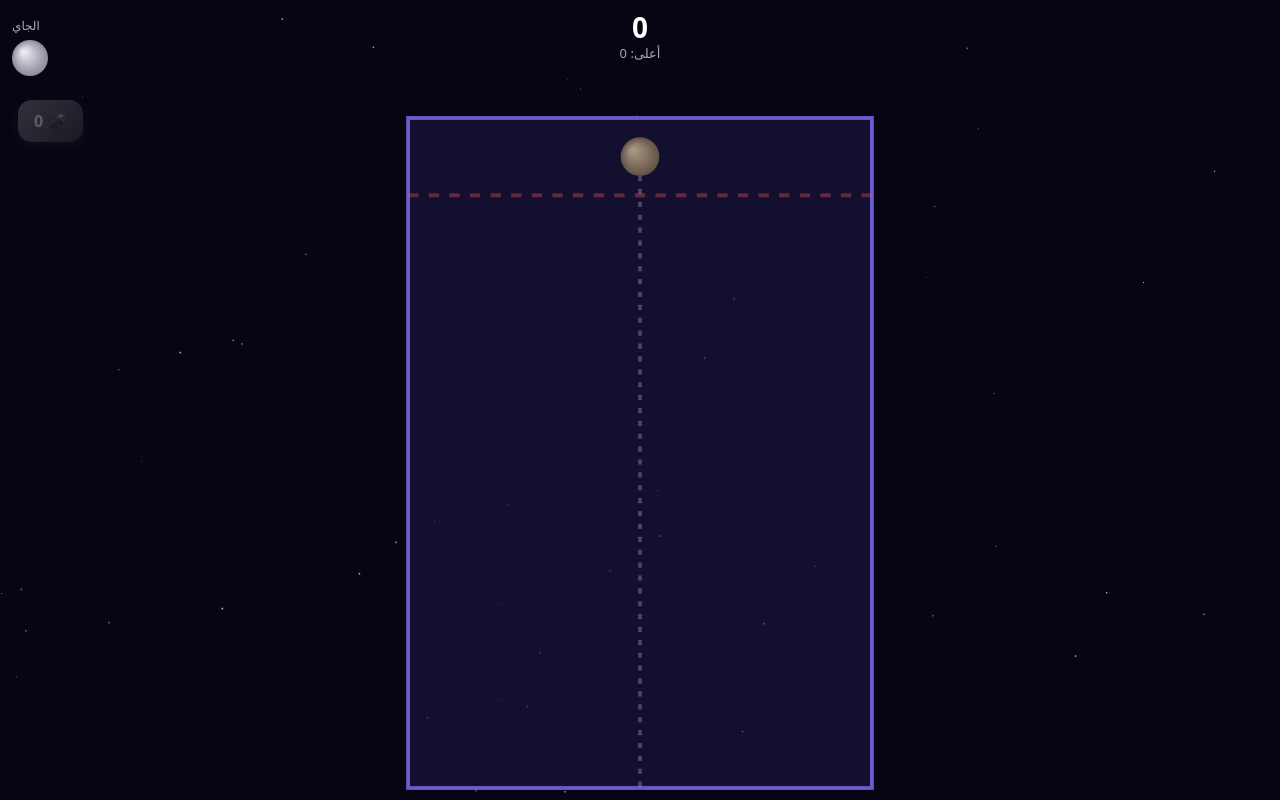
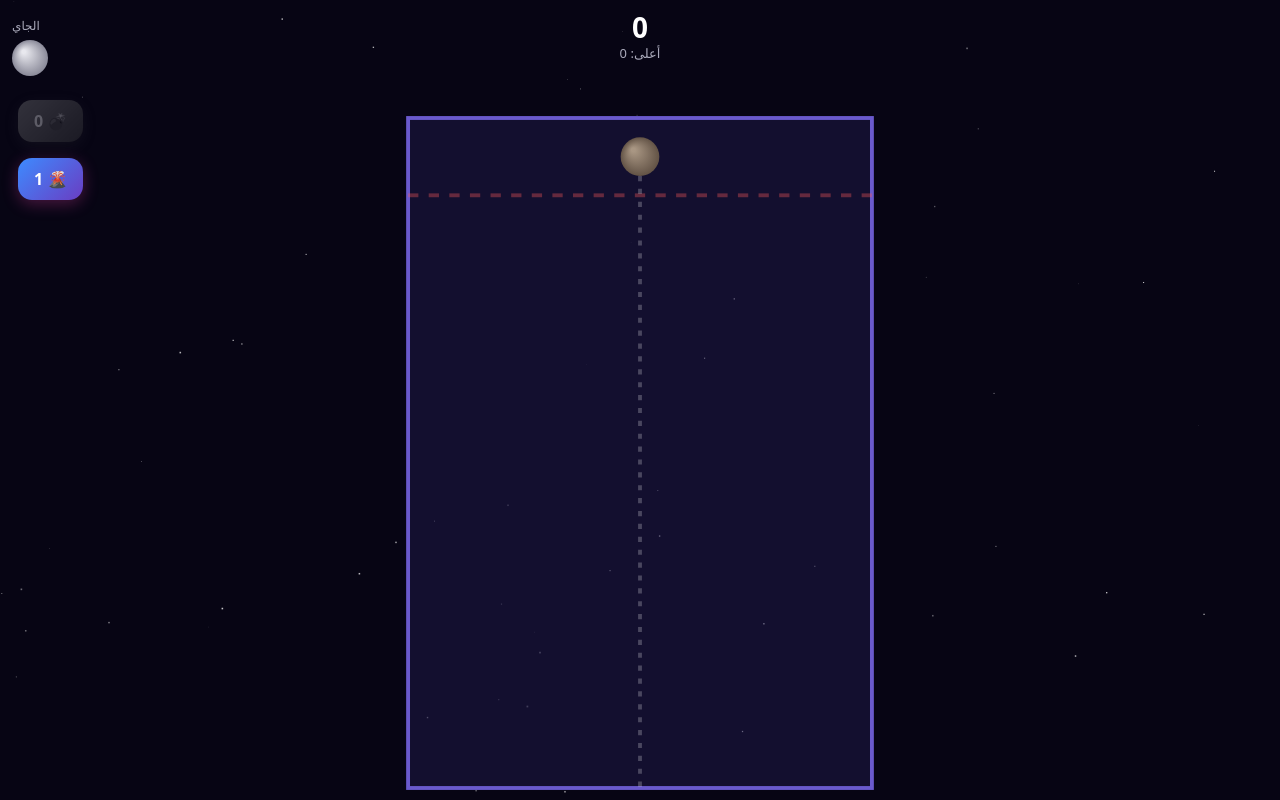
Before and after one commit to mohamedelsayed16399-bit/planet-merge-ar, a plain HTML site: page index.html in a window 1280 px wide. Both pictures are taken after a click on the button "ابدأ". Drawn offline with Linux system fonts and the light colour scheme.

Commit message:
Update index.html

```diff
--- a/index.html
+++ b/index.html
@@ -13,10 +13,10 @@ button{font:inherit;font-size:20px;font-weight:700;color:#fff;background:linear-
 button.s{font-size:15px;background:#25204a;box-shadow:none;padding:8px 18px}
 .chain{display:flex;flex-wrap:wrap;gap:4px;justify-content:center;max-width:330px;margin:8px}
 .chain canvas{width:34px;height:34px}
-#bomb{position:fixed;left:10px;top:92px;z-index:5;font-size:16px;padding:10px 16px;background:linear-gradient(135deg,#ff6a3d,#c2185b)}#bomb.off{opacity:.35;filter:grayscale(1)}
+#bomb{position:fixed;left:10px;top:92px;z-index:5;font-size:16px;padding:10px 16px;background:linear-gradient(135deg,#ff6a3d,#c2185b)}#shk{position:fixed;left:10px;top:150px;z-index:5;font-size:16px;padding:10px 16px;background:linear-gradient(135deg,#3d8bff,#6a3dc2)}#shk.off{opacity:.35;filter:grayscale(1)}#bomb.off{opacity:.35;filter:grayscale(1)}
 </style></head><body>
 <canvas id="c"></canvas>
-<button id="bomb" class="off">💣 <span id="bn">0</span></button>
+<button id="shk">🌋 <span id="sn">1</span></button><button id="bomb" class="off">💣 <span id="bn">0</span></button>
 <div class="ov" id="menu"><h1>دمج الكواكب</h1><p>💣 كل 1500 نقطة بتاخد قنبلة بتمسح الكواكب الصغيرة (نيزك وقمر وعطارد).</p><p>نزّل الكواكب جوه الصندوق. كوكبين زي بعض لما يتلامسوا بيدمجوا في كوكب أكبر. وصّل لحد الثقب الأسود. لو الكواكب عدّت الخط الأحمر لفترة، تخسر.</p><div class="chain" id="chain"></div><p id="best"></p><button id="play">ابدأ</button><button class="s" id="snd"></button></div>
 <div class="ov hide" id="over"><h1>خلصت!</h1><p id="res"></p><button id="again">العب تاني</button><button class="s" id="tomenu">القايمة</button></div>
 <script>
@@ -29,10 +29,13 @@ function rs(){DPR=Math.min(devicePixelRatio||1,2);W=innerWidth;H=innerHeight;cv.
  // logical box 360 x 520 scaled
  SC=Math.min((W-16)/360,(H-130)/520);BW=360*SC;BH=520*SC;BX=(W-BW)/2;BY=H-BH-12}
 addEventListener('resize',rs);rs();
-let bombs=0,bombNext=1500,B=[],score=0,over=false,running=false,cur,next,aimX=180,cool=0,parts=[],t=0,comboT=0,combo=0,chainBest=0,warn=0,shake=0,texts=[],drops=0;
+let shakes=1,shkNext=3000,bombs=0,bombNext=1500,B=[],score=0,over=false,running=false,cur,next,aimX=180,cool=0,parts=[],t=0,comboT=0,combo=0,chainBest=0,warn=0,shake=0,texts=[],drops=0;
 const R=(a,b)=>a+Math.random()*(b-a);
 function rl(){const m=Math.min(5,Math.floor(drops/10)+2);return Math.floor(Math.random()*m)}
-function newGame(){bombs=0;bombNext=1500;updBomb();B=[];score=0;over=false;parts=[];texts=[];cool=0;drops=0;combo=0;warn=0;cur=rl();next=rl();aimX=180;running=true;document.getElementById('menu').classList.add('hide');document.getElementById('over').classList.add('hide');last=performance.now();requestAnimationFrame(loop)}
+function newGame(){shakes=1;shkNext=3000;updShk();bombs=0;bombNext=1500;updBomb();B=[];score=0;over=false;parts=[];texts=[];cool=0;drops=0;combo=0;warn=0;cur=rl();next=rl();aimX=180;running=true;document.getElementById('menu').classList.add('hide');document.getElementById('over').classList.add('hide');last=performance.now();requestAnimationFrame(loop)}
+function updShk(){document.getElementById('sn').textContent=shakes;document.getElementById('shk').classList.toggle('off',shakes<=0)}
+function useShk(){if(!running||over||shakes<=0||!B.length)return;shakes--;for(const b of B){b.vx+=R(-260,260);b.vy-=R(250,520)}shake=.6;beep(120,.3,'sawtooth',.08,3);texts.push({x:180,y:260,t:'🌋 رجّة!',l:1.0,c:'#7ab8ff'});updShk()}
+document.getElementById('shk').onclick=useShk;
 function updBomb(){document.getElementById('bn').textContent=bombs;document.getElementById('bomb').classList.toggle('off',bombs<=0)}
 function useBomb(){if(!running||over||bombs<=0)return;let n=0;for(const b of B){if(b.l<=2){b.dead=true;n++;burst(b.x,b.y,PL[b.l].c[0],8)}}B=B.filter(b=>!b.dead);if(!n)return;bombs--;score+=n*5;shake=.8;beep(90,.5,'sawtooth',.1,3);texts.push({x:180,y:260,t:'💥 فرقعة! +'+n*5,l:1.2,c:'#ff9a5a'});updBomb()}
 document.getElementById('bomb').onclick=useBomb;
@@ -59,7 +62,7 @@ function step(dt){t+=dt;if(cool>0)cool-=dt;const SUB=4,h=dt/SUB;
  if(comboT>0){comboT-=dt;if(comboT<=0)combo=0}
  for(const p of parts){p.x+=p.vx*dt;p.y+=p.vy*dt;p.l-=dt}parts=parts.filter(p=>p.l>0);for(const x of texts)x.l-=dt;texts=texts.filter(x=>x.l>0);shake=Math.max(0,shake-dt*3)}
 let newB=[];
-function merge(a,b){const l=a.l+1;const x=(a.x+b.x)/2,y=(a.y+b.y)/2;combo++;comboT=1.2;const gain=(l+1)*(l+1)*combo;score+=gain;while(score>=bombNext){bombs++;bombNext+=1500;updBomb();texts.push({x:180,y:200,t:'💣 +1 قنبلة',l:1.4,c:'#ff9a5a'})}
+function merge(a,b){const l=a.l+1;const x=(a.x+b.x)/2,y=(a.y+b.y)/2;combo++;comboT=1.2;const gain=(l+1)*(l+1)*combo;score+=gain;while(score>=shkNext){shakes++;shkNext+=3000;updShk();texts.push({x:180,y:230,t:'🌋 +1 رجّة',l:1.4,c:'#7ab8ff'})}while(score>=bombNext){bombs++;bombNext+=1500;updBomb();texts.push({x:180,y:200,t:'💣 +1 قنبلة',l:1.4,c:'#ff9a5a'})}
  if(l>=3&&!sv.seen[l]){sv.seen[l]=1;score+=l*20;persist();texts.push({x:180,y:130,t:'🌟 أول مرة تعمل '+PL[l].n+'! +'+l*20,l:2,c:'#9fe'})}
  if(l>=10){score+=500;texts.push({x,y,t:'ثقب أسود! +500',l:1.6,c:'#c6f'});burst(x,y,'#c6f',50);shake=1;beep(80,.8,'sawtooth',.1,3);sv.maxLv=10;return}
  if(l>sv.maxLv){sv.maxLv=l}
```
